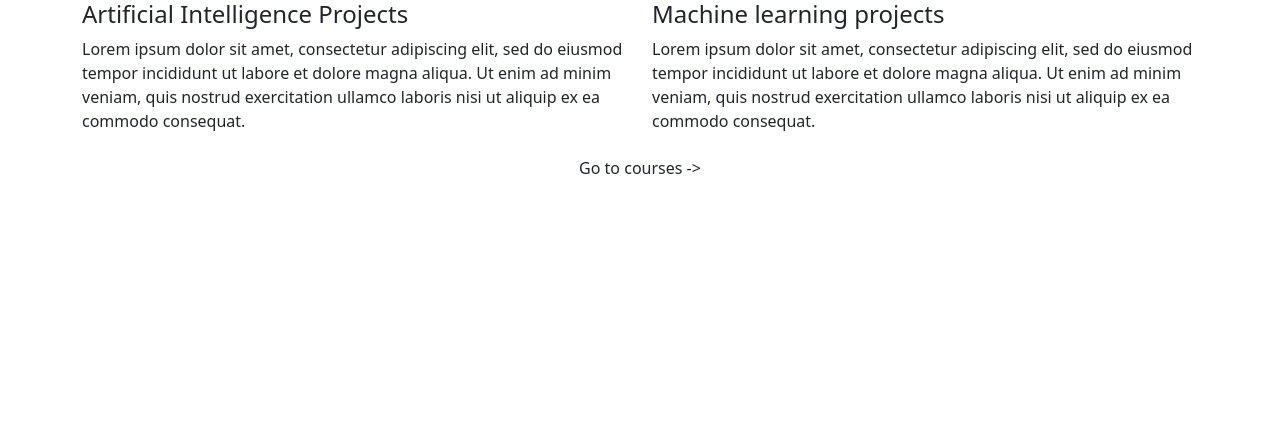
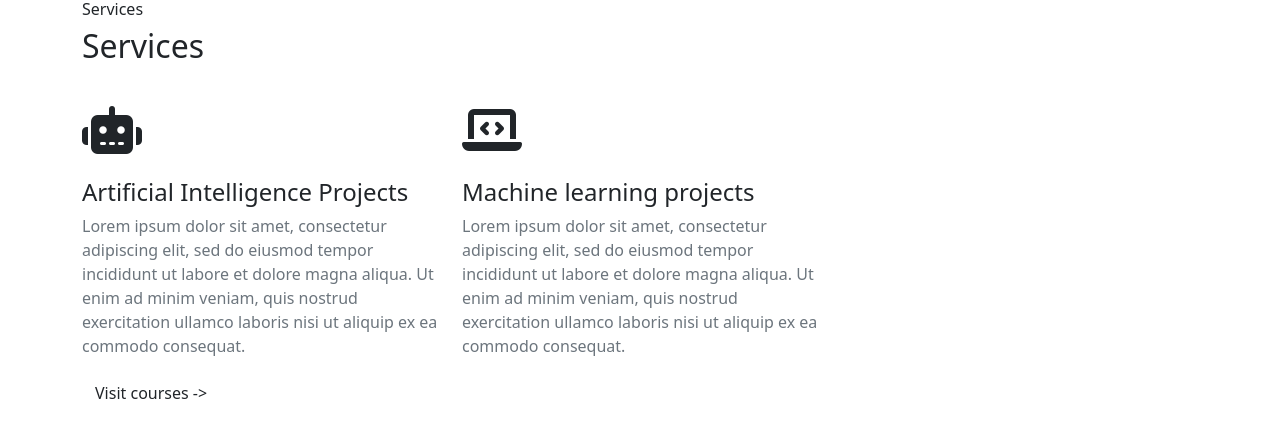
Before and after one commit to Aastha1011/startup_task, a plain HTML site: page index.html in a window 1280 px wide. Drawn offline with nearby package versions, Linux system fonts and the light colour scheme; a web font is replaced by a local one.

Commit message:
Update index.html

```diff
--- a/index.html
+++ b/index.html
@@ -3,27 +3,35 @@
 <head>
     <meta charset="UTF-8">
     <meta http-equiv="X-UA-Compatible" content="IE=edge">
+    <link rel="stylesheet" href="style.css">
+    <link rel="stylesheet" href="all.min.css">
+    <link rel="stylesheet" href="https://cdnjs.cloudflare.com/ajax/libs/font-awesome/4.7.0/css/font-awesome.min.css">
     <link href="https://cdn.jsdelivr.net/npm/bootstrap@5.0.0-beta3/dist/css/bootstrap.min.css" rel="stylesheet" integrity="sha384-eOJMYsd53ii+scO/bJGFsiCZc+5NDVN2yr8+0RDqr0Ql0h+rP48ckxlpbzKgwra6" crossorigin="anonymous">
     <meta name="viewport" content="width=device-width, initial-scale=1.0">
+    <script src="https://kit.fontawesome.com/7f6ad38180.js" crossorigin="anonymous"></script>
     <title>Document</title>
 </head>
 <body>
     <section class="services">
         <div class="container">
+            <h6> Services </h6>
+            <h2> Services </h2>
             <div class="row">
-                <div class="col">
+                <div class="col-md-4" id="col1">
+                    <i class="fas fa-robot fa-3x"></i><br><br>
                     <h4>Artificial Intelligence Projects</h4>
-                    <p>
+                    <p class="text-muted">
                         Lorem ipsum dolor sit amet, consectetur adipiscing elit, sed do eiusmod tempor incididunt ut labore et dolore magna aliqua.
                         Ut enim ad minim veniam, quis nostrud exercitation ullamco laboris nisi ut aliquip ex ea commodo consequat.
                     </p>
                 </div>
-                <div class="col">
+                <div class="col-md-4" id="col2">
+                    <i class="fas fa-laptop-code fa-3x"></i><br><br>
                     <h4>Machine learning projects</h4>
-                    <p>Lorem ipsum dolor sit amet, consectetur adipiscing elit, sed do eiusmod tempor incididunt ut labore et dolore magna aliqua. Ut enim ad minim veniam, quis nostrud exercitation ullamco laboris nisi ut aliquip ex ea commodo consequat.</p>
+                    <p class="text-muted">Lorem ipsum dolor sit amet, consectetur adipiscing elit, sed do eiusmod tempor incididunt ut labore et dolore magna aliqua. Ut enim ad minim veniam, quis nostrud exercitation ullamco laboris nisi ut aliquip ex ea commodo consequat.</p>
                 </div>
-                <div class="btn-group">
-                    <a href="course.html" class="btn">Go to courses -></a>
+                <div>
+                    <a href="course.html" class="btn">Visit courses -></a>
                 </div>
             </div>
         </div>
```
